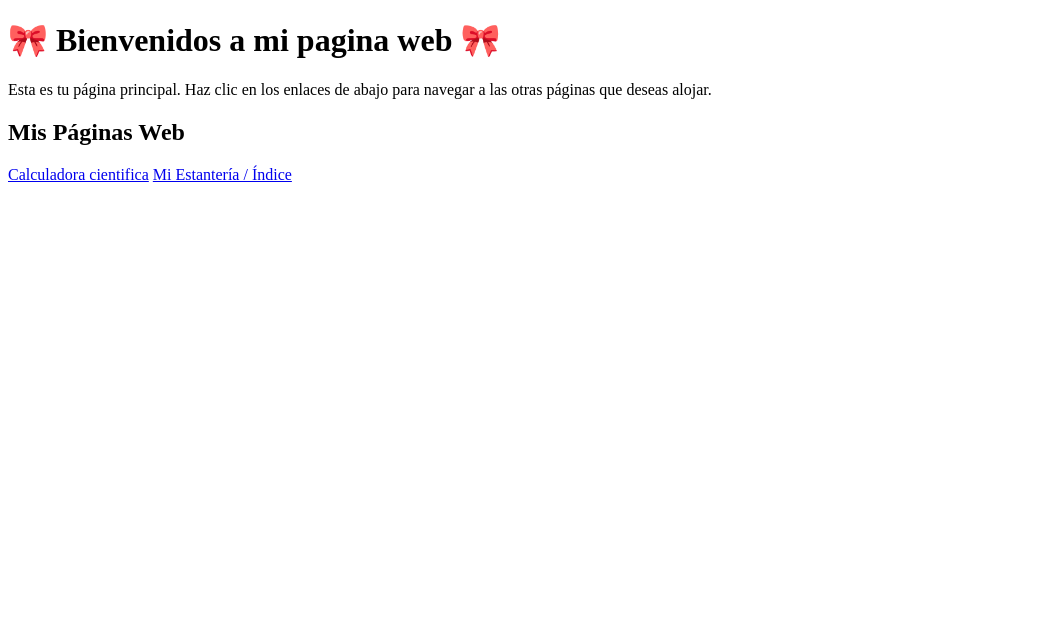
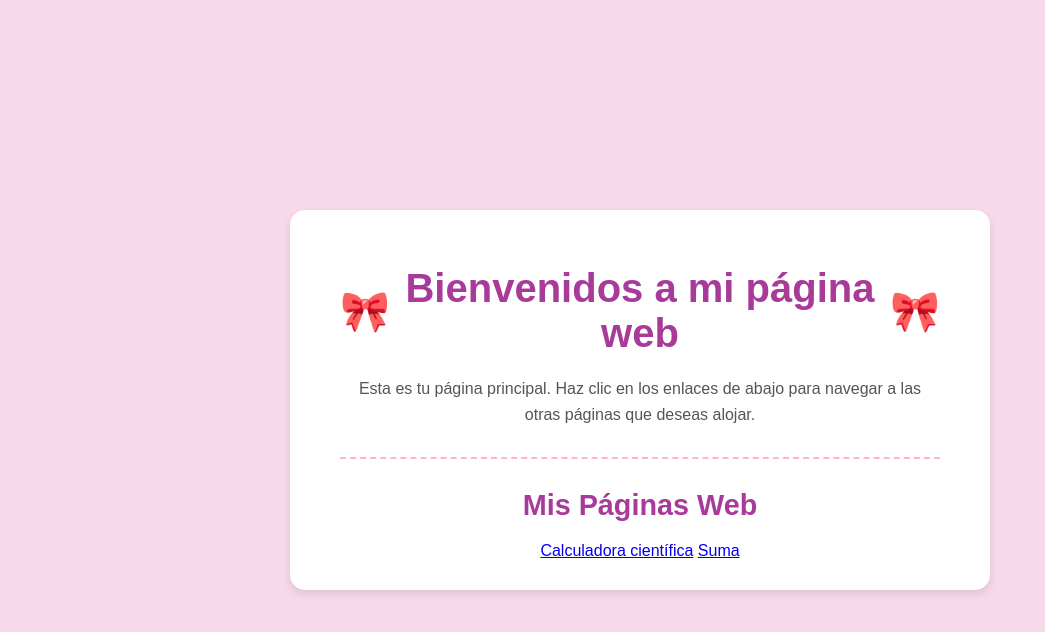
Before and after one commit to yeimikooc/Pagina-Web2, a plain HTML site: page index.html in a window 1280 px wide. Shown: the whole page, without its empty margins (0-1045 px from the left). Drawn offline with Linux system fonts and the light colour scheme.

Commit message:
Update title and structure of index.html

```diff
--- a/index.html
+++ b/index.html
@@ -3,22 +3,33 @@
 <head>
     <meta charset="UTF-8">
     <meta name="viewport" content="width=device-width, initial-scale=1.0">
-    <title>Mi Página Web Rosa</title>
-    <link rel="stylesheet" href="styles.css">
+    <title>Mi Página Principal 🎀</title>
+    <link rel="stylesheet" href="style.css">
 </head>
 <body>
-    <div class="contenido">
-        <h1> 🎀 Bienvenidos a mi pagina web 🎀</h1>
 
-        <p>Esta es tu página principal. Haz clic en los enlaces de abajo para navegar a las otras páginas que deseas alojar.</p>
+    <div class="container">
 
-        <div class="navegacion">
-            <h2>Mis Páginas Web</h2>
+        <h1>
+            <span>🎀</span> Bienvenidos a mi página web <span>🎀</span>
+        </h1>
 
-            <a href="calculadora4.html">Calculadora cientifica</a>
-            <a href="shelf.html">Mi Estantería / Índice</a>
+        <p>
+            Esta es tu página principal. Haz clic en los enlaces de abajo para navegar a las otras páginas que deseas alojar.
+        </p>
 
-        </div>
+        <hr>
+
+        <h2>Mis Páginas Web</h2>
+
+        <div class="shelf">
+            <a href="calculadora.html">Calculadora científica</a>
+
+            <a href="suma.html" class="important">Suma</a>
+
+            </div>
+
     </div>
+
 </body>
 </html>
```
